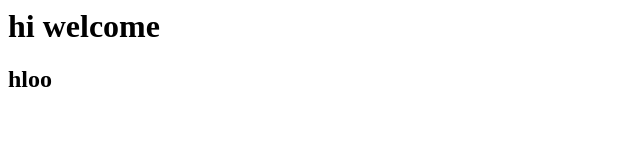
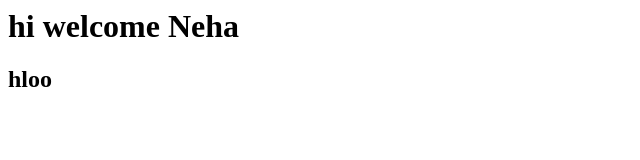
Before and after one commit to NehaKankala/devops-lab, a plain HTML site: page index.html in a window 1280 px wide. Shown: the whole page, without its empty margins (0-640 px from the left). Drawn offline with Linux system fonts and the light colour scheme.

Commit message:
added index.html

```diff
--- a/index.html
+++ b/index.html
@@ -1,6 +1,6 @@
 <html>
 <body>
-<h1> hi welcome</h1>
+<h1> hi welcome Neha</h1>
   <h2>hloo</h2>
 </body>
 </html>
```
